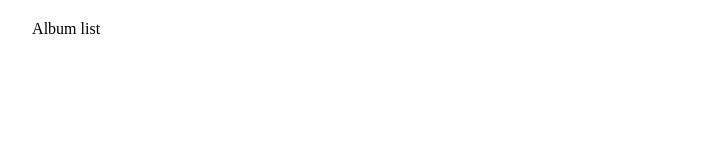
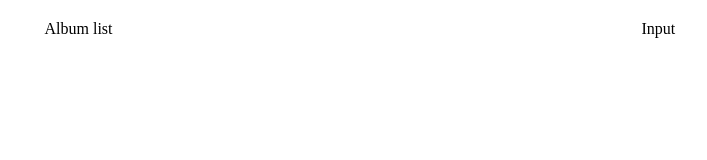
Before and after one commit to ispoljari/itunes-album-list, a React (Create React App) app: page / in a window 1280 px wide. Shown: the top 160 px of the page, without its empty margins (11-718 px from the left). Built offline with nearby package versions, Linux system fonts and the light colour scheme.

Commit message:
Create basic layout for header component

```diff
--- a/src/components/Header/Header.js
+++ b/src/components/Header/Header.js
@@ -1,6 +1,6 @@
 import React, { Component } from 'react';
 
-import { Box } from '../../layout';
+import { Row, Column, Box } from '../../layout';
 
 class Header extends Component {
   render() {
@@ -11,7 +11,20 @@ class Header extends Component {
         px="20px"
         py="20px"
       >
-        Album list
+        <Row>
+          <Column
+            xs={12}
+            sm={6}
+          >
+            Album list
+          </Column>
+          <Column
+            xs={12}
+            sm={6}
+          >
+            Input
+          </Column>
+        </Row>
       </Box>
     )
   }
```
